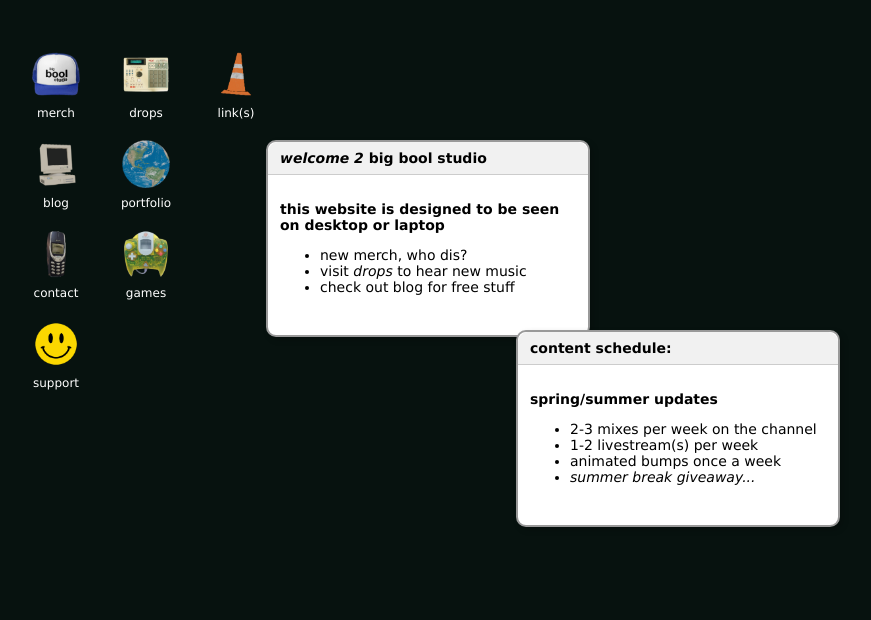
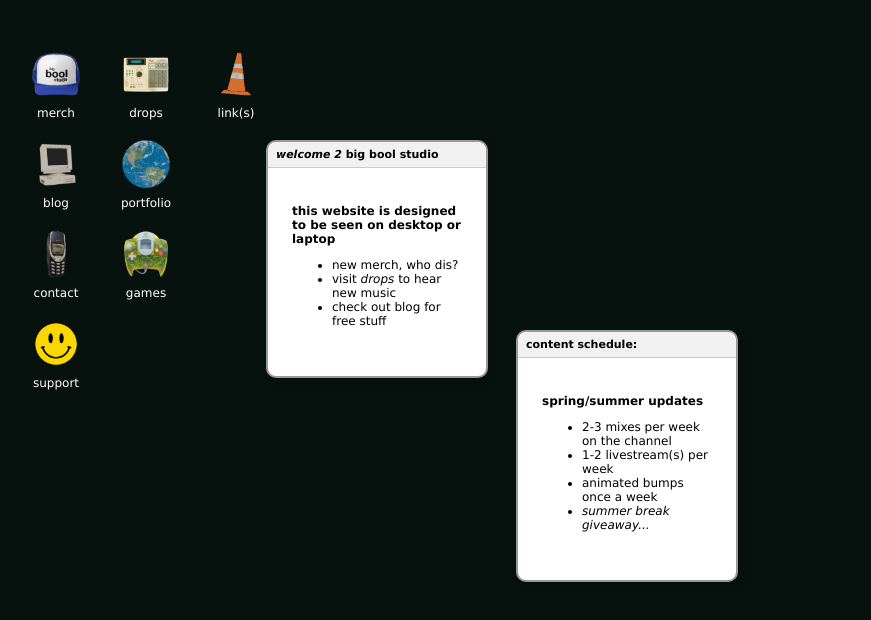
Before and after one commit to bigboolieman/bigboolstudio-website, a plain HTML site: page index.html in a window 1280 px wide. Shown: the whole page, without its empty margins (34-905 px from the left). Drawn offline with Linux system fonts and the light colour scheme.

Commit message:
Update style.css

```diff
--- a/style.css
+++ b/style.css
@@ -31,13 +31,14 @@ body {
   }
 
   .window {
-    position: absolute;
-    width: 320px;
+    position: relative;
+    display: inline-block;
+    max-width: 17vw;
     background: #fff;
     border: 2px solid #999;
     border-radius: 10px;
     box-shadow: 3px 3px 6px rgba(0,0,0,0.2);
-    font-size: 14px;
+    font-size: 12px;
     padding-bottom: 1em;
   }
 
@@ -47,15 +48,16 @@ body {
 
   .window-header {
     background: #f1f1f1;
-    padding: 8px 12px;
+    padding: 6px 8px;
     border-bottom: 1px solid #ccc;
+    font-size: 11px;
     font-weight: bold;
     border-top-left-radius: 10px;
     border-top-right-radius: 10px;
   }
 
   .window-body {
-    padding: 12px;
+    padding: 24px;
   }
 
   .gray-btn {
```
